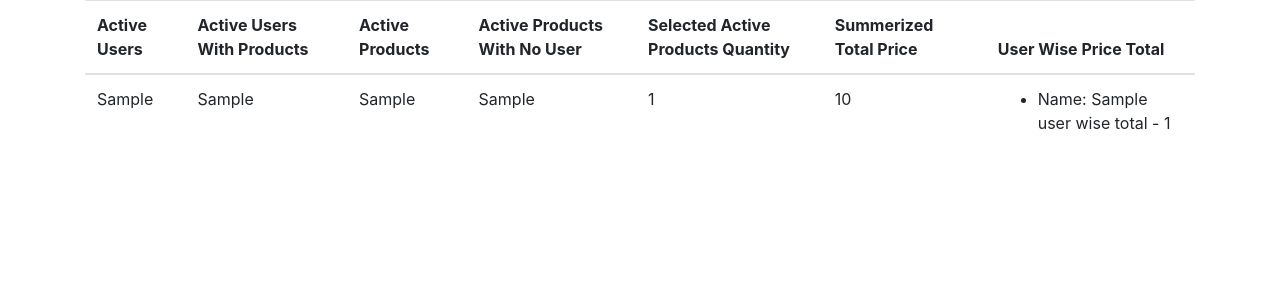
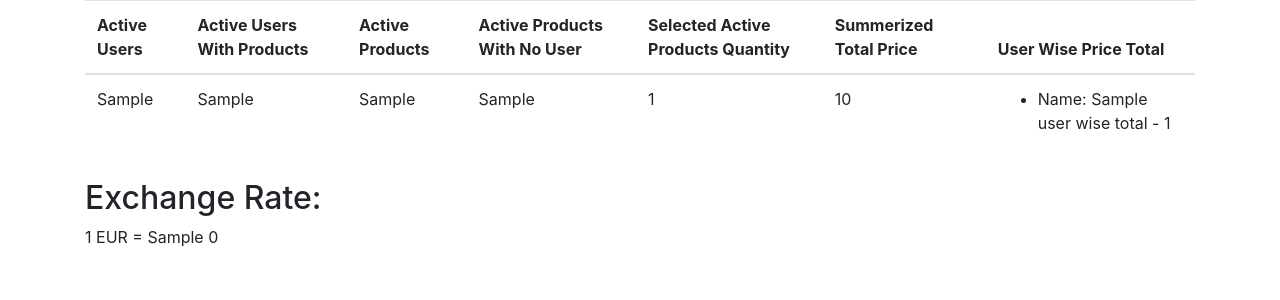
Before and after one commit to rajurayhan/ee-assignment, a CodeIgniter app: the page made by application/views/users/index.php in a window 1280 px wide. Shown: the top 300 px of the page. Run offline with CodeIgniter, Linux system fonts and the light colour scheme; the template is opened without the code that fills it: most values are stand-ins (such as "Sample title", 1, 10 or a date in 2020).

Commit message:
Completed 3.8

```diff
--- a/application/models/User_product_model.php
+++ b/application/models/User_product_model.php
@@ -30,8 +30,10 @@ class User_product_model extends CI_Model {
     }
 
     public function getSummerizedQuantityAndPriceValue(){
-        $this->db->select('SUM(quantity * price) as summerized_total');
+        $this->db->select('SUM(user_has_product.quantity * user_has_product.price) as summerized_total');
         $this->db->from('user_has_product');
+		$this->db->join('products', 'products.id = user_has_product.product_id');
+		$this->db->where('products.status', 1);
         $query = $this->db->get();
         return $query->row()->summerized_total;
     }
--- a/application/views/users/index.php
+++ b/application/views/users/index.php
@@ -45,6 +45,17 @@
                         </tbody>
                     </table>
                 </div>
+
+				<div class="col-12">
+					<h2>Exchange Rate: </h2>
+
+					1 EUR =
+					<?php
+						foreach ($exchange_rate_data as $key => $value) {
+							echo $value.' '.$key . '<br>';
+						}
+					?>
+				</div>
             </div>
         </div>
     </body>
```
Also changed, not shown: application/controllers/Users.php (+14 -5 lines).
